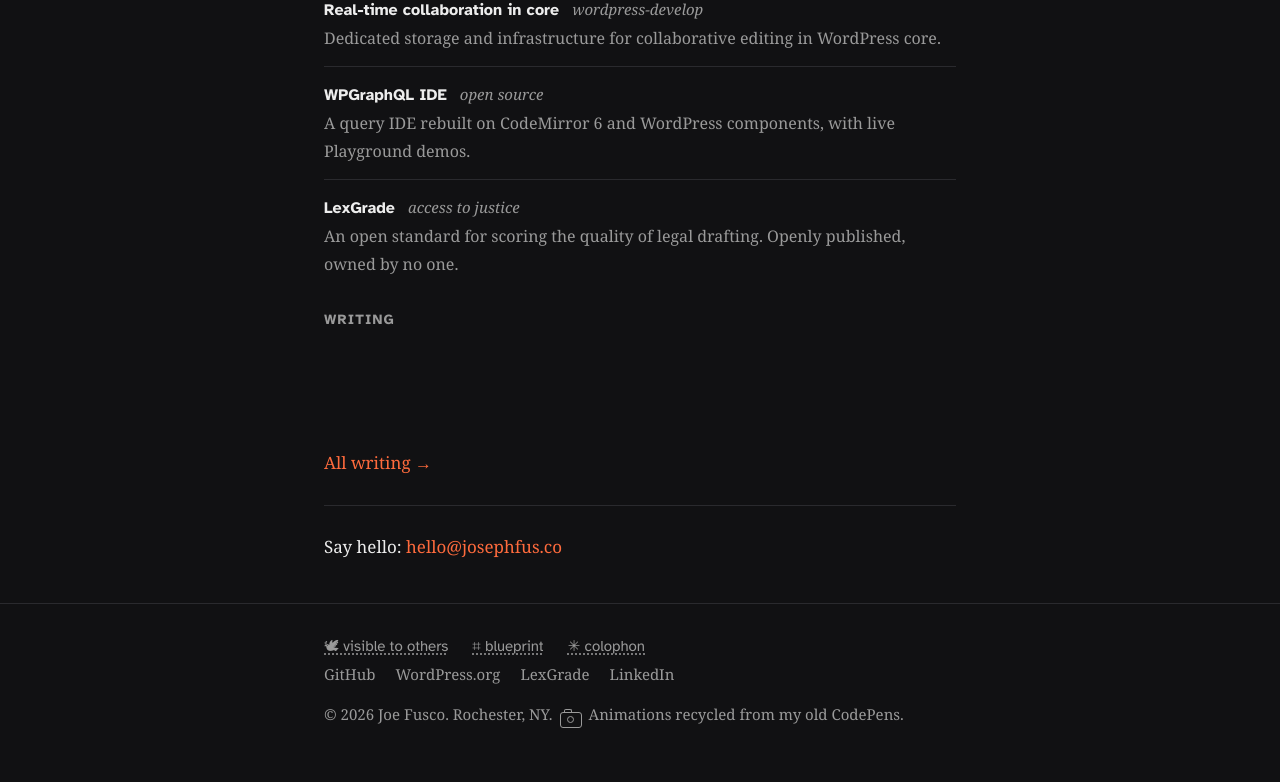
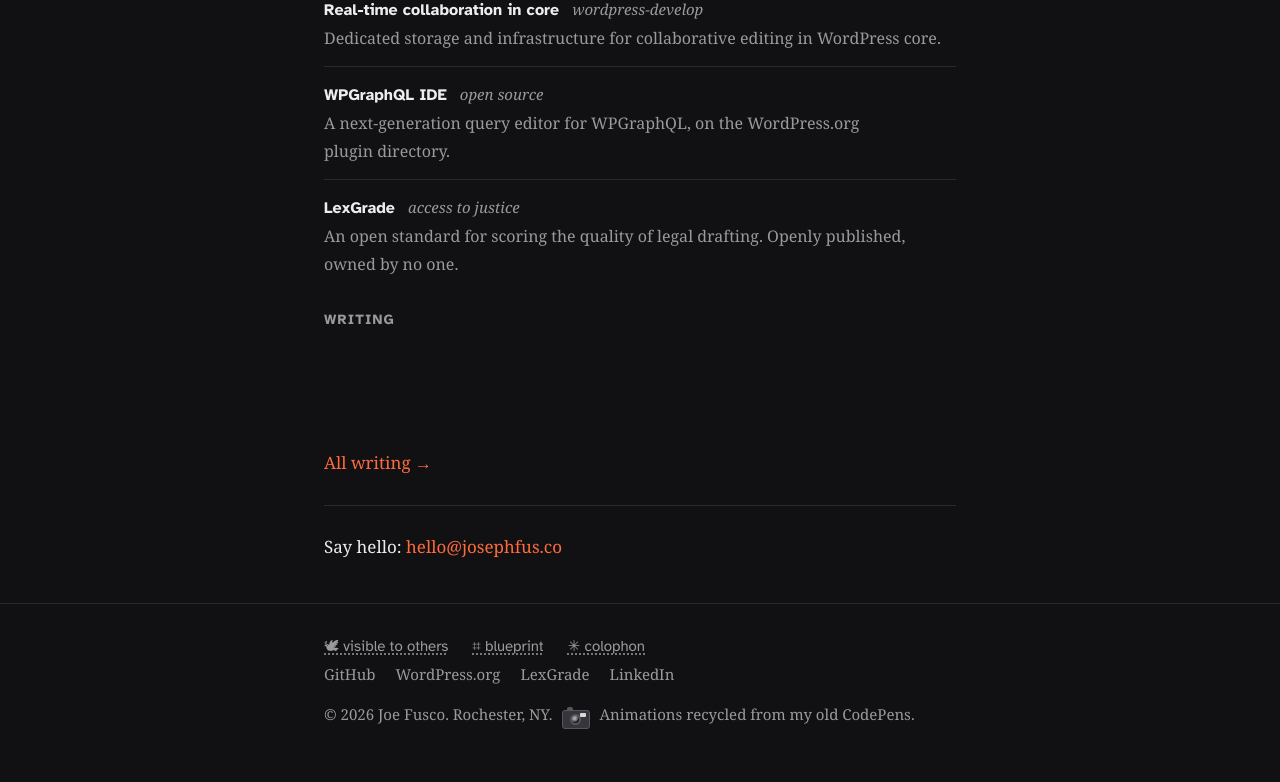
Before and after one commit to josephfusco/josephfusco.github.io, a Jekyll site: the page built from index.html, in a window 1280 px wide. Shown: the part 609-1391 px from the top of the page. Built offline with Jekyll 4.4.1, drawn with Linux system fonts in a browser that asks for light colours.

Commit message:
Footer camera becomes a miniature of the original CodePen SLR; fix WPGraphQL IDE link
Filled body, ringed lens with glint, shutter that depresses, flash unit
that glows on press. Aligned to the text line. WPGraphQL IDE now points
at its WordPress.org plugin page with an accurate description. Blueprint
spec labels updated to match current reality (2.75rem hero, 4 projects).

Co-Authored-By: Claude Fable 5 <noreply@anthropic.com>
Claude-Session: https://claude.ai/code/session_019vAcPMvpcgUVRcyZCqV9hM

```diff
--- a/assets/css/redesign.css
+++ b/assets/css/redesign.css
@@ -387,44 +387,60 @@ section.block > h2 {
   .proof::after { display: none; }
 
 
-/* ---- Kodak moment: the camera-flash pen, modernized (Rochester, NY) ---- */
+/* ---- Kodak moment: a miniature of the SLR from the old camera-flash pen ---- */
 .camera {
   display: inline-flex;
   align-items: center;
   justify-content: center;
-  vertical-align: -3px;
-  width: 22px;
-  height: 16px;
+  position: relative;
+  vertical-align: -5px;
+  width: 28px;
+  height: 19px;
   padding: 0;
-  margin: 0 0.2rem;
-  background: transparent;
-  border: 1.5px solid var(--muted);
+  margin: 0 0.35rem;
+  background: #35353b;
+  border: 1px solid #56565e;
   border-radius: 3px;
   cursor: pointer;
-  position: relative;
   transition: border-color 0.15s;
 }
-/* viewfinder bump */
+/* the shutter button depresses, exactly like the pen's */
 .camera::before {
   content: "";
   position: absolute;
   top: -4px;
-  left: 3px;
+  left: 4px;
   width: 6px;
-  height: 3px;
-  border: 1.5px solid var(--muted);
-  border-bottom: 0;
+  height: 4px;
+  background: #56565e;
   border-radius: 2px 2px 0 0;
+  transition: top 0.09s ease-in-out;
+}
+.camera:active::before { top: -1px; }
+/* the flash unit, top-right of the body */
+.camera::after {
+  content: "";
+  position: absolute;
+  top: 2px;
+  right: 3px;
+  width: 6px;
+  height: 4px;
+  background: #d9d9d9;
+  border-radius: 1px;
+}
+.camera:active::after {
+  box-shadow: 0 0 10px 4px rgba(255, 255, 255, 0.8);
+}
+/* ringed lens with a glass glint */
+.camera-lens {
+  width: 11px;
+  height: 11px;
+  border-radius: 50%;
+  border: 2px solid #56565e;
+  background: radial-gradient(circle at 35% 30%, rgba(255,255,255,0.55) 0 1.5px, rgba(255,255,255,0.12) 3.5px, #17171a 65%);
   transition: border-color 0.15s;
 }
-.camera-lens {
-  width: 7px;
-  height: 7px;
-  border: 1.5px solid var(--muted);
-  border-radius: 50%;
-  transition: border-color 0.15s;
-}
-.camera:hover, .camera:hover::before,
+.camera:hover { border-color: var(--accent); }
 .camera:hover .camera-lens { border-color: var(--accent); }
 .camera:active { transform: translateY(1px); }
 
--- a/index.html
+++ b/index.html
@@ -2,7 +2,7 @@
 layout: default
 ---
 <div class="wrap">
-	<section class="hero" data-spec="hero · measure 42rem · clamp(1.9rem–2.6rem)">
+	<section class="hero" data-spec="hero · measure 42rem · 2.75rem / 3.5rem">
 		<p class="hero-kicker">
 			<img src="{{ '/assets/images/gravatar.jpg' | relative_url }}" alt="Joe Fusco">
 			<span class="status"><span class="presence-dot" aria-hidden="true"></span> <span data-presence-count>just you here</span></span>
@@ -13,7 +13,7 @@ layout: default
 	</section>
 
 
-	<section class="block" aria-label="Current work" data-spec="now · 5 projects · border-b 1px">
+	<section class="block" aria-label="Current work" data-spec="now · 4 projects · border-b 1px">
 		<h2>Now</h2>
 		<ul class="work">
 			<li>
@@ -25,8 +25,8 @@ layout: default
 				<p>Dedicated storage and infrastructure for collaborative editing in WordPress core.</p>
 			</li>
 			<li>
-				<h3><a href="https://github.com/wp-graphql/wpgraphql-ide">WPGraphQL IDE</a> <span class="tag">open source</span></h3>
-				<p>A query IDE rebuilt on CodeMirror 6 and WordPress components, with live Playground demos.</p>
+				<h3><a href="https://wordpress.org/plugins/wpgraphql-ide/">WPGraphQL IDE</a> <span class="tag">open source</span></h3>
+				<p>A next-generation query editor for WPGraphQL, on the WordPress.org plugin directory.</p>
 			</li>
 			<li>
 				<h3><a href="https://lexgrade.org">LexGrade</a> <span class="tag">access to justice</span></h3>
```
